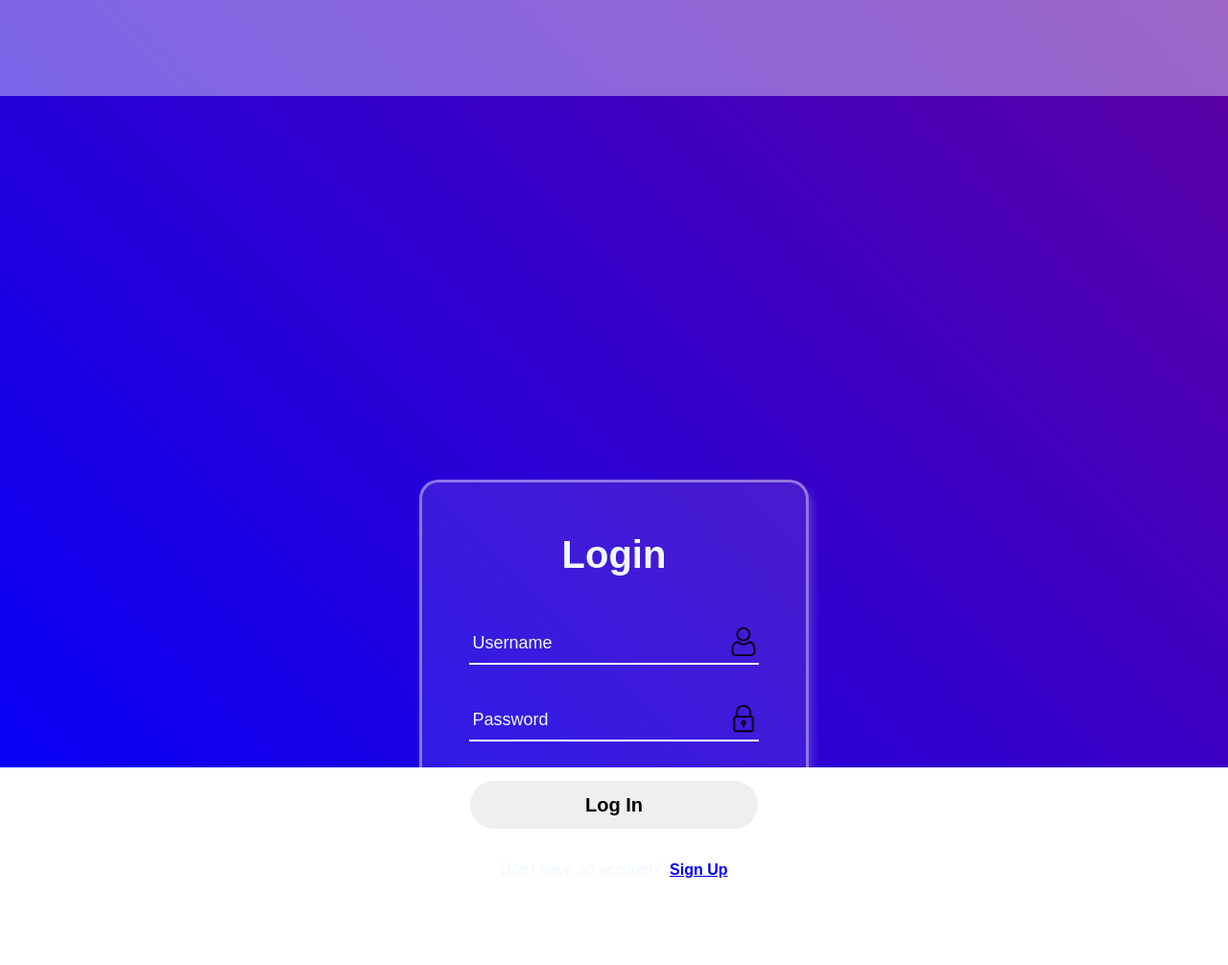
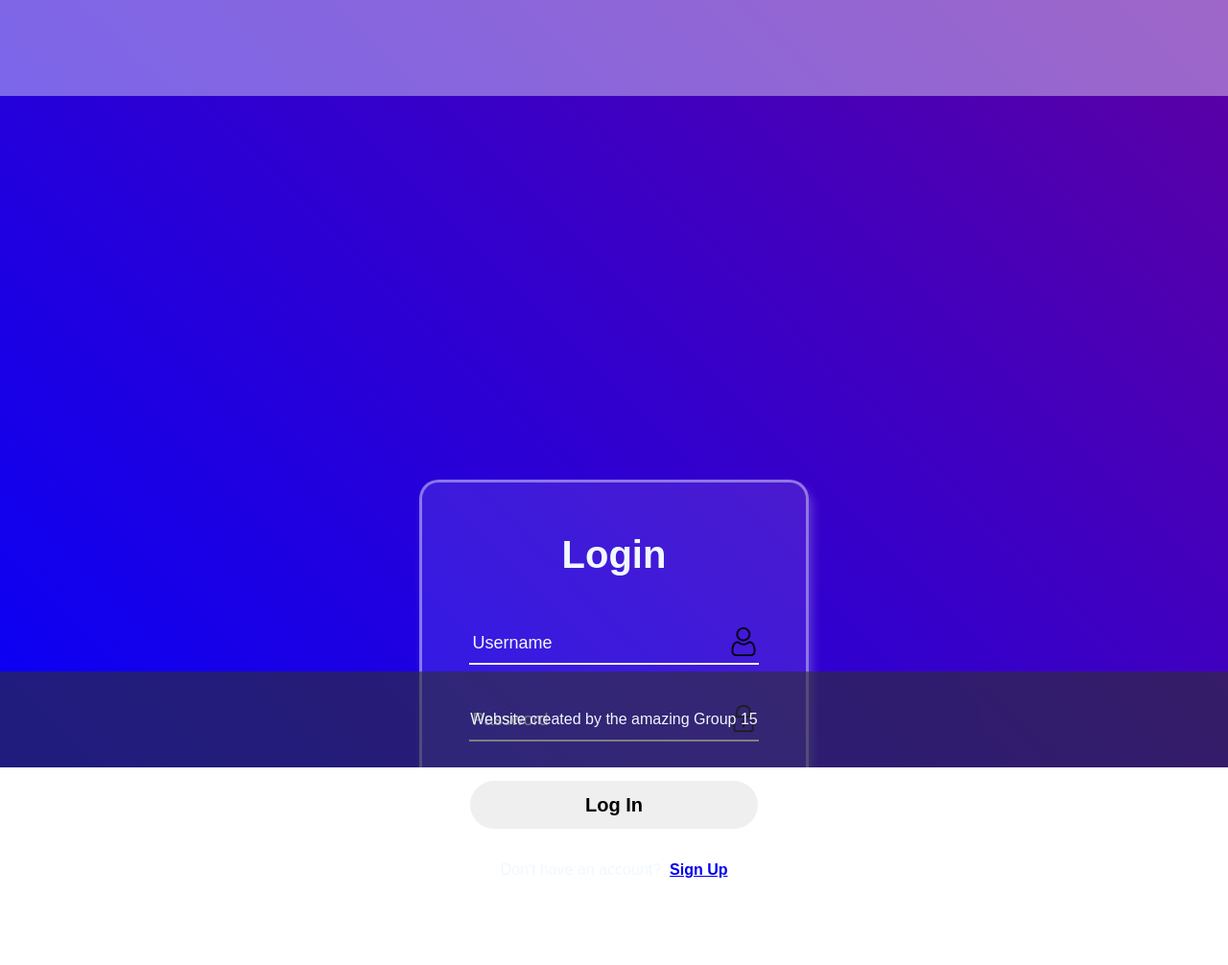
Before and after one commit to COP4331C-Group-15/Small-Project, a PHP site: page / in a window 1280 px wide. Shown: the whole page at 96% size. Run offline with PHP 8.4, Linux system fonts and the light colour scheme.

Commit message:
created footer

```diff
--- a/css/styles.css
+++ b/css/styles.css
@@ -51,3 +51,16 @@ h4
     margin: 0;
     padding: 0;
 }
+
+.footer
+{
+    display: flex;
+    justify-content: center;
+    align-items: center;
+    position: fixed;
+    height: 100px;
+    width: 100%;
+    bottom: 0;
+    color: aliceblue;
+    background-color: rgba(48, 48, 48, 0.6);
+}
--- a/index.html
+++ b/index.html
@@ -40,6 +40,10 @@
                     </a>
                 </div>
             </div>
+
+            <div class="footer">
+                <p>Website created by the amazing Group 15</p>
+            </div>
         </div>
     </body>
 </html>
--- a/meet-the-team.html
+++ b/meet-the-team.html
@@ -63,7 +63,9 @@
                 </div>
             </div>
 
-
+            <div class="footer">
+                <p>Website created by the amazing Group 15</p>
+            </div>
         </div>
     </body>
 </html>
--- a/signup.html
+++ b/signup.html
@@ -64,6 +64,10 @@
                     </a>
                 </div>
             </div>
+
+            <div class="footer">
+                <p>Website created by the amazing Group 15</p>
+            </div>
         </div>
     </body>
 </html>
```
